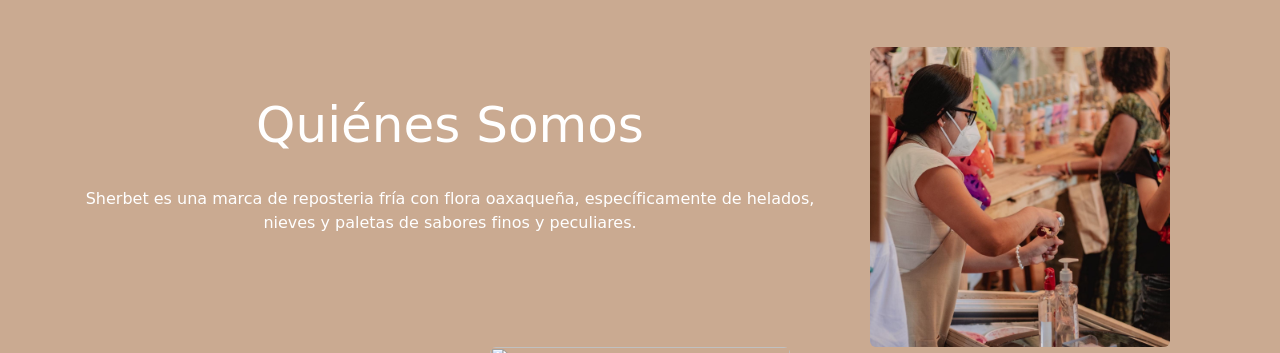
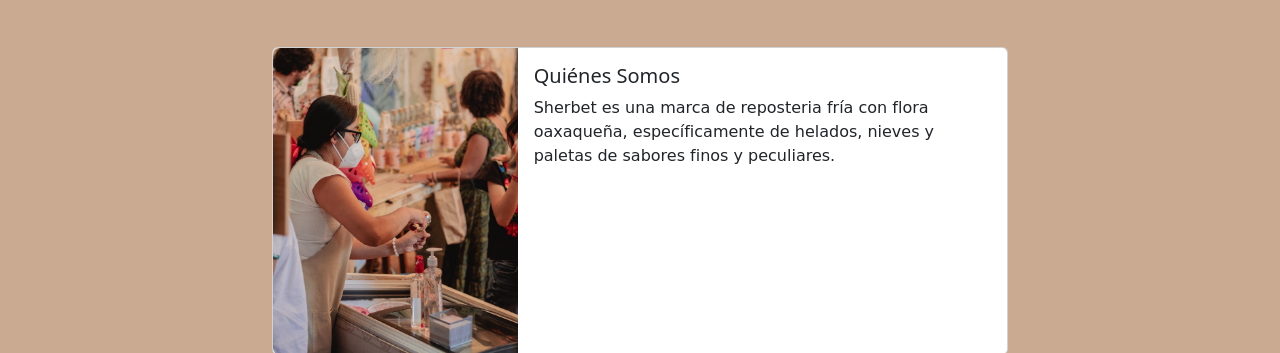
Before and after one commit to AngelRodriguezV/Sherbet-Page, a PHP site: page / in a window 1280 px wide. Shown: the part 801-1154 px from the top of the page. Run offline with PHP 8.4, Linux system fonts and the light colour scheme; some web fonts are replaced.

Commit message:
update img

```diff
--- a/index.php
+++ b/index.php
@@ -68,18 +68,35 @@
         <!--Contenido-->
         <div class="wrapper">
             <!--Contenedor de quien somos-->
-            <div class="container-fluid pt-5 b-color-9 text-white carousel-somos" id="quien-somos">
+            <div class="container-fluid pt-5 b-color-9 carousel-somos" id="quien-somos">
                 <div class="container">
                     <div class="row justify-content-md-center">
-                        <div class="col-md-12">
-                            <div class="row">
-                                <div class="col-md-8 text-center pt-5">
-                                    <h1>Quiénes Somos</h1>
-                                    <br>
-                                    <p>Sherbet es una marca de reposteria fría con flora oaxaqueña, específicamente de helados, nieves y paletas de sabores finos y peculiares.</p>
+                        <div class="col-12 col-md-6 col-lg-8">
+                            <div class="card">
+                                <div class="row g-0">
+                                    <div class="col-md-4">
+                                        <img src="./images/img_somos.jpg" class="img-fluid rounded-start" alt="quien somos">
+                                    </div>
+                                    <div class="col-md-8">
+                                        <div class="card-body">
+                                            <h5 class="card-title">Quiénes Somos</h5>
+                                            <p class="card-text">Sherbet es una marca de reposteria fría con flora oaxaqueña, específicamente de helados, nieves y paletas de sabores finos y peculiares.</p>
+                                        </div>
+                                    </div>
                                 </div>
-                                <div class="col-md-4 text-md-center">
-                                    <img src="./images/img_quiensomos.jpg" alt="quien somos" class="img-responsive rounded" width="300" height="300">
+                            </div>
+                        </div>
+                        <div class="col-12 col-md-6 col-lg-8">
+                            <div class="card">
+                                <div class="row g-0">
+                                    <div class="col-md-4">
+                                        <img src="./images/img_somos_02.jpg" class="img-fluid rounded-start" alt="quien somos">
+                                    </div>
+                                    <div class="col-md-8">
+                                        <div class="card-body">
+                                            <p class="card-text">Al usar flora de huertos locales fortalecemos y movilizamos cadenas productivas de insumos que antes no representaban un ingreso significativo para las familias involucradas.</p>
+                                        </div>
+                                    </div>
                                 </div>
                             </div>
                         </div>
```
Also changed, not shown: images/img_somos.jpg (added), images/img_somos_01.jpg (added), 1 other file.
